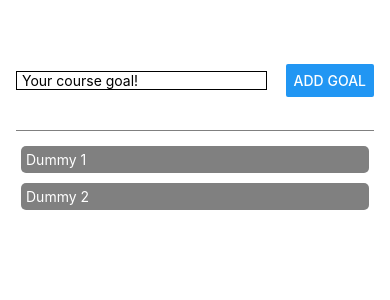
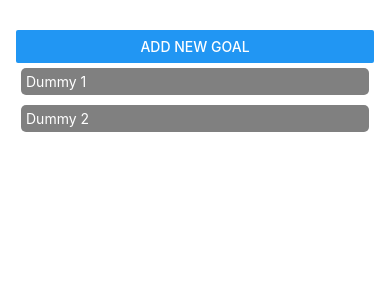
Before and after one commit to ggsuha/course-goal-app, a React Native app: screen / in a window 390 px wide. Shown: the top 300 px of the page. Built offline with nearby package versions, Linux system fonts and the light colour scheme.

Commit message:
Adding modal screeen

```diff
--- a/App.js
+++ b/App.js
@@ -1,13 +1,19 @@
 import { useState } from "react";
-import { FlatList, StyleSheet, View } from "react-native";
+import { Button, FlatList, StyleSheet, View } from "react-native";
 import GoalInput from "./components/GoalInput";
 import GoalItem from "./components/GoalItem";
 
 export default function App() {
+  const [modalVisible, setModalVisible] = useState(false);
   const [totalGoal, setTotalGoal] = useState(["Dummy 1", "Dummy 2"]);
+
+  function showModal() {
+    setModalVisible(true);
+  }
 
   function addGoal(goalInput) {
     setTotalGoal((currentTotalGoal) => [...currentTotalGoal, goalInput]);
+    setModalVisible(false);
   }
 
   function removeGoal(id) {
@@ -18,7 +24,8 @@ export default function App() {
 
   return (
     <View style={styles.appContainer}>
-      <GoalInput onAddGoal={addGoal} />
+      <Button title="Add New Goal" onPress={showModal}></Button>
+      {modalVisible && <GoalInput visible={modalVisible} onAddGoal={addGoal} />}
       <View style={styles.goalsContainer}>
         <FlatList
           data={totalGoal}
--- a/components/GoalInput.js
+++ b/components/GoalInput.js
@@ -1,5 +1,5 @@
 import { useState } from "react";
-import { Button, StyleSheet, TextInput, View } from "react-native";
+import { Button, Modal, StyleSheet, TextInput, View } from "react-native";
 
 function GoalInput(props) {
   const [goalInput, setGoalInput] = useState("");
@@ -14,6 +14,7 @@ function GoalInput(props) {
   }
 
   return (
+    <Modal visible={props.visible}>
       <View style={styles.inputContainer}>
         <TextInput
           style={styles.inputText}
@@ -23,6 +24,7 @@ function GoalInput(props) {
         ></TextInput>
         <Button title="Add Goal" onPress={addGoalHandler}></Button>
       </View>
+    </Modal>
   );
 }
 
```
Lines whose indentation alone changed are shown as unchanged.
